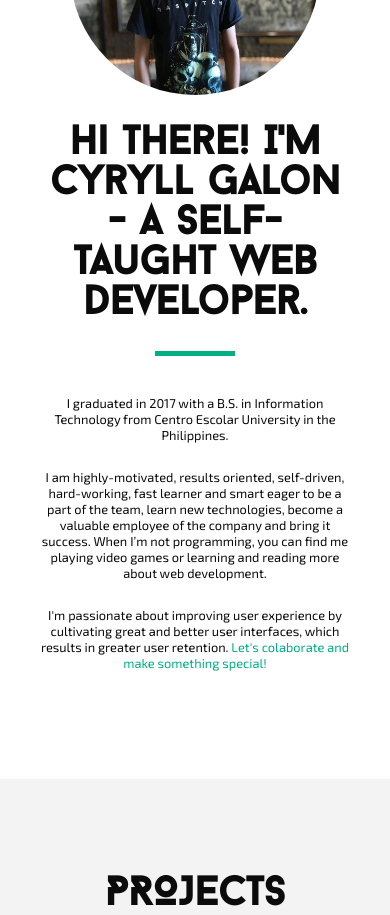
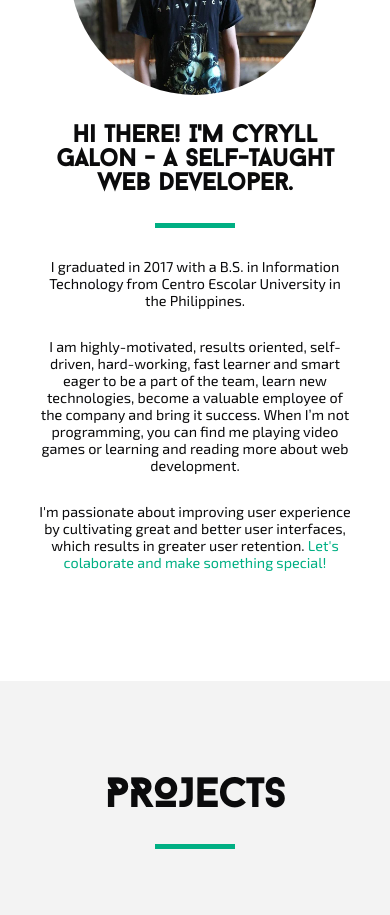
Before and after one commit to galoncyryll/portfolio, a React (Create React App) app: page / in a window 390 px wide. Shown: the part 1100-2015 px from the top of the page. Built offline with nearby package versions, Linux system fonts and the light colour scheme.

Commit message:
fixed some font stuff

```diff
--- a/src/components/aboutme/aboutme.css
+++ b/src/components/aboutme/aboutme.css
@@ -154,7 +154,7 @@
                 margin-top: 1.8rem;
         }
         .aboutme-body p {
-                font-size: 1.2rem;
+                font-size: 1.3rem;
                 padding: 0;
         }
         .skills {
@@ -170,10 +170,10 @@
 
 @media screen and (max-width: 768px){
         .aboutme-body h1 {
-                font-size: 1.5rem;
+                font-size: 2.5rem;
         }
         .aboutme-body p {
-                font-size: 1.0rem;
+                font-size: 1.1rem;
                 padding: 0;
         }
         .skills {
@@ -189,10 +189,10 @@
 
 @media screen and (max-width: 400px){
         .aboutme-body h1 {
-                font-size: 2.5rem;
+                font-size: 1.5rem;
         }
         .aboutme-body p {
-                font-size: 0.8rem;
+                font-size: 0.9rem;
                 padding: 0;
         }
         .skills {
--- a/src/components/landingpage/landingpage.css
+++ b/src/components/landingpage/landingpage.css
@@ -66,12 +66,12 @@
 }
 
 .skills-container .skill-cards i {
-    font-size: 3em;
+    font-size: 3rem;
     transition: all ease 300ms;
 }
 
 .skills-container .skill-cards h3 {
-    font-size: 1.2em;
+    font-size: 1.2rem;
     font-weight: 100;
     margin: auto;
     transition: all ease 300ms;
@@ -128,10 +128,10 @@
         margin: 1.5rem auto;
     }
     .skills-container .skill-cards i {
-        font-size: 2.7em;
+        font-size: 2.7rem;
     }
     .skills-container .skill-cards h3 {
-        font-size: 1.1em;
+        font-size: 1.1rem;
     }
 }
 
@@ -153,10 +153,10 @@
         margin: 1.3rem auto;
     }
     .skills-container .skill-cards i {
-        font-size: 2.4em;
+        font-size: 2.4rem;
     }
     .skills-container .skill-cards h3 {
-        font-size: 1.0em;
+        font-size: 1.0rem;
     }
 }
 
@@ -178,9 +178,9 @@
         margin: 1.2rem auto;
     }
     .skills-container .skill-cards i {
-        font-size: 2.1em;
+        font-size: 2.1rem;
     }
     .skills-container .skill-cards h3 {
-        font-size: 0.9em;
+        font-size: 0.9rem;
     }
 }
```
